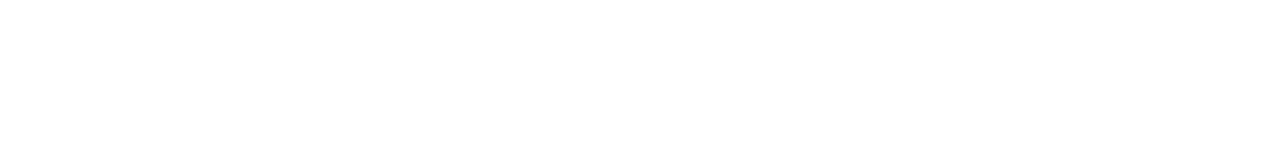
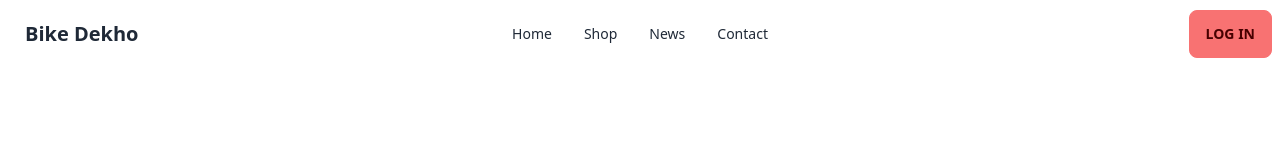
Before and after one commit to siyam-zaman/biker_zone, a plain HTML site: page index.html in a window 1280 px wide. Drawn offline with nearby package versions, Linux system fonts and the light colour scheme.

Commit message:
Navbar added

```diff
--- a/index.html
+++ b/index.html
@@ -9,6 +9,36 @@
     <title>biker zone</title>
 </head>
 <body>
-
+    <header>
+        <nav>
+            <div class="navbar bg-base-100">
+                <div class="navbar-start">
+                  <div class="dropdown">
+                    <label tabindex="0" class="btn btn-ghost lg:hidden">
+                      <svg xmlns="http://www.w3.org/2000/svg" class="h-5 w-5" fill="none" viewBox="0 0 24 24" stroke="currentColor"><path stroke-linecap="round" stroke-linejoin="round" stroke-width="2" d="M4 6h16M4 12h8m-8 6h16" /></svg>
+                    </label>
+                    <ul tabindex="0" class="menu menu-sm dropdown-content mt-3 z-[1] p-2 shadow bg-base-100 rounded-box w-52">
+                      <li><a>Home</a></li>
+                      <li><a>Shop</a></li>
+                      <li><a>News</a></li>
+                      <li><a>Contact</a></li>
+                    </ul>
+                  </div>
+                  <a class="btn btn-ghost normal-case text-xl">Bike Dekho</a>
+                </div>
+                <div class="navbar-center hidden lg:flex">
+                  <ul class="menu menu-horizontal px-1">
+                    <li><a>Home</a></li>
+                    <li><a>Shop</a></li>
+                    <li><a>News</a></li>
+                    <li><a>Contact</a></li>
+                  </ul>
+                </div>
+                <div class="navbar-end">
+                  <a class="btn btn-error">Log In</a>
+                </div>
+              </div>
+        </nav>
+    </header>
 </body>
 </html>
```
